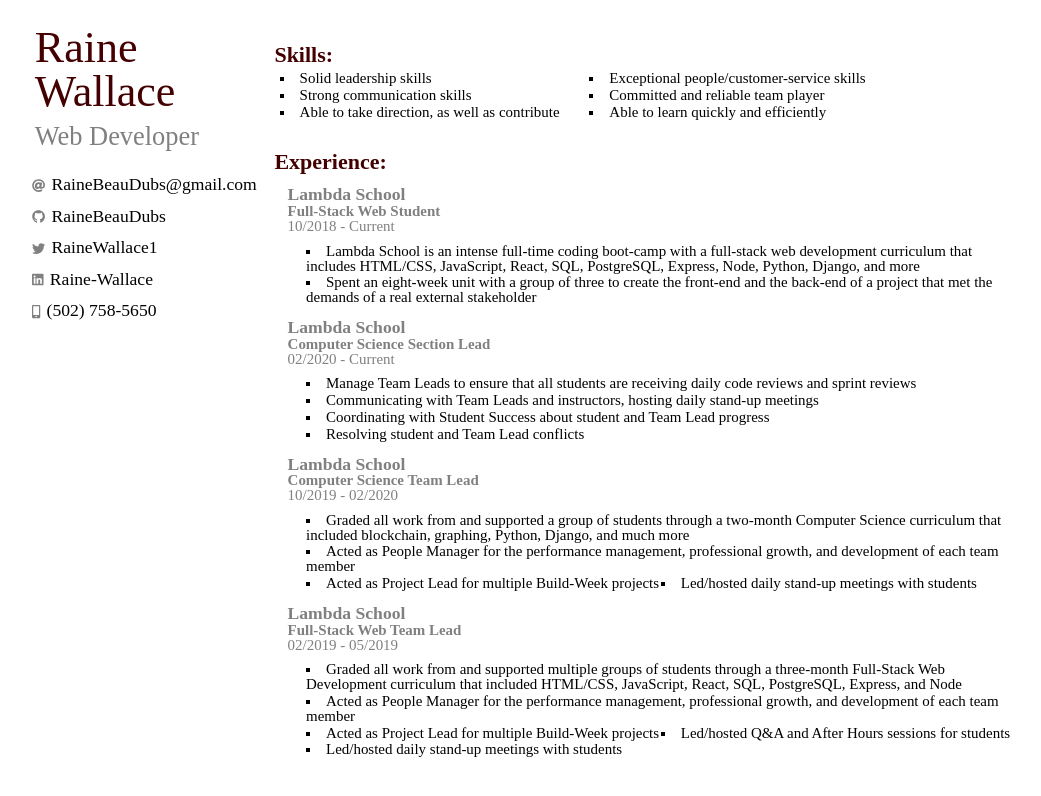
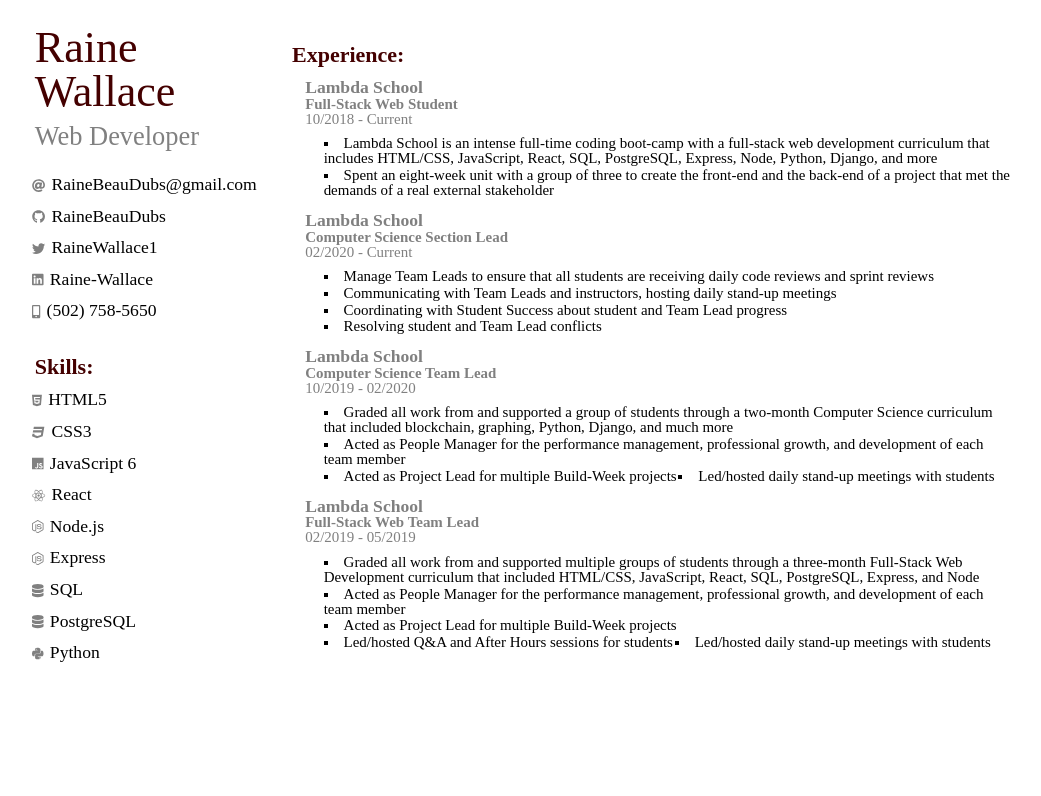
Before and after one commit to RaineBeauDubs/MyResume, a React (Create React App) app in the folder resume/: page / in a window 1280 px wide. Shown: the top 796 px of the page, without its empty margins (114-1155 px from the left). Built offline with nearby package versions, Linux system fonts and the light colour scheme.

Commit message:
removed soft skills and added tech skills, styling tweaks

```diff
--- a/resume/src/App.js
+++ b/resume/src/App.js
@@ -18,9 +18,11 @@
 function App() {
   return (
     <Container className="App">
-      <Header />
       <div>
+        <Header />
         <Skills />
+      </div>
+      <div>
         <Experience />
       </div>
     </Container>
--- a/resume/src/components/Header.js
+++ b/resume/src/components/Header.js
@@ -13,7 +13,8 @@
 } from '@fortawesome/free-solid-svg-icons';
 
 const Heading = styled.div`
-  // margin: 2rem;
+  margin-right: 2rem;
+  margin-bottom: 4rem
 `;
 
 const Name = styled.h1`
--- a/resume/src/components/Skills.js
+++ b/resume/src/components/Skills.js
@@ -1,28 +1,76 @@
 import React from 'react';
+import styled from 'styled-components';
+import { FontAwesomeIcon } from '@fortawesome/react-fontawesome'
 import {
-  ResSection,
-  ResSectionTop,
-  ResSectionBottom,
-  List,
-  ListItems
-} from '../reusableStyles';
+  faHtml5,
+  faCss3,
+  faJs,
+  faReact,
+  faNodeJs,
+  faPython
+} from '@fortawesome/free-brands-svg-icons'
+import {
+  faDatabase
+} from '@fortawesome/free-solid-svg-icons';
+
+const SkillsTitle = styled.h2`
+  text-align: left;
+  font-weight: bold;
+  font-size: 2.5rem;
+  margin: 1rem
+  color: rgb(68, 0, 0);
+`;
+
+const SkillSec = styled.div`
+  display: flex;
+  margin-top: 1.5rem
+`;
+
+const Skill = styled.h2`
+  font-size: 2rem;
+`;
 
 const Skills = () => {
   return (
-    <ResSection>
-      <ResSectionTop>Skills:</ResSectionTop>
-      <ResSectionBottom>
-        <List>
-          <ListItems>Solid leadership skills</ListItems>
-          <ListItems>Exceptional people/customer-service skills</ListItems>
-          <ListItems>Strong communication skills</ListItems>
-
-          <ListItems>Committed and reliable team player</ListItems>
-          <ListItems>Able to take direction, as well as contribute</ListItems>
-          <ListItems>Able to learn quickly and efficiently</ListItems>
-        </List>
-      </ResSectionBottom>
-    </ResSection>
+    <div>
+      <SkillsTitle>Skills:</SkillsTitle>
+      <SkillSec>
+        <FontAwesomeIcon className="icon" icon={faHtml5} />
+        <Skill>HTML5</Skill>
+      </SkillSec>
+      <SkillSec>
+        <FontAwesomeIcon className="icon" icon={faCss3} />
+        <Skill>CSS3</Skill>
+      </SkillSec>
+      <SkillSec>
+        <FontAwesomeIcon className="icon" icon={faJs} />
+        <Skill>JavaScript 6</Skill>
+      </SkillSec>
+      <SkillSec>
+        <FontAwesomeIcon className="icon" icon={faReact} />
+        <Skill>React</Skill>
+      </SkillSec>
+      <SkillSec>
+        <FontAwesomeIcon className="icon" icon={faNodeJs} />
+        <Skill>Node.js</Skill>
+      </SkillSec>
+      <SkillSec>
+        <FontAwesomeIcon className="icon" icon={faNodeJs} />
+        <Skill>Express</Skill>
+      </SkillSec>
+      <SkillSec>
+        <FontAwesomeIcon className="icon" icon={faDatabase} />
+        <Skill>SQL</Skill>
+      </SkillSec>
+      <SkillSec>
+        <FontAwesomeIcon className="icon" icon={faDatabase} />
+        <Skill>PostgreSQL</Skill>
+      </SkillSec>
+      <SkillSec>
+        <FontAwesomeIcon className="icon" icon={faPython} />
+        <Skill>Python</Skill>
+      </SkillSec>
+    </div>
   )
 }
 
```
